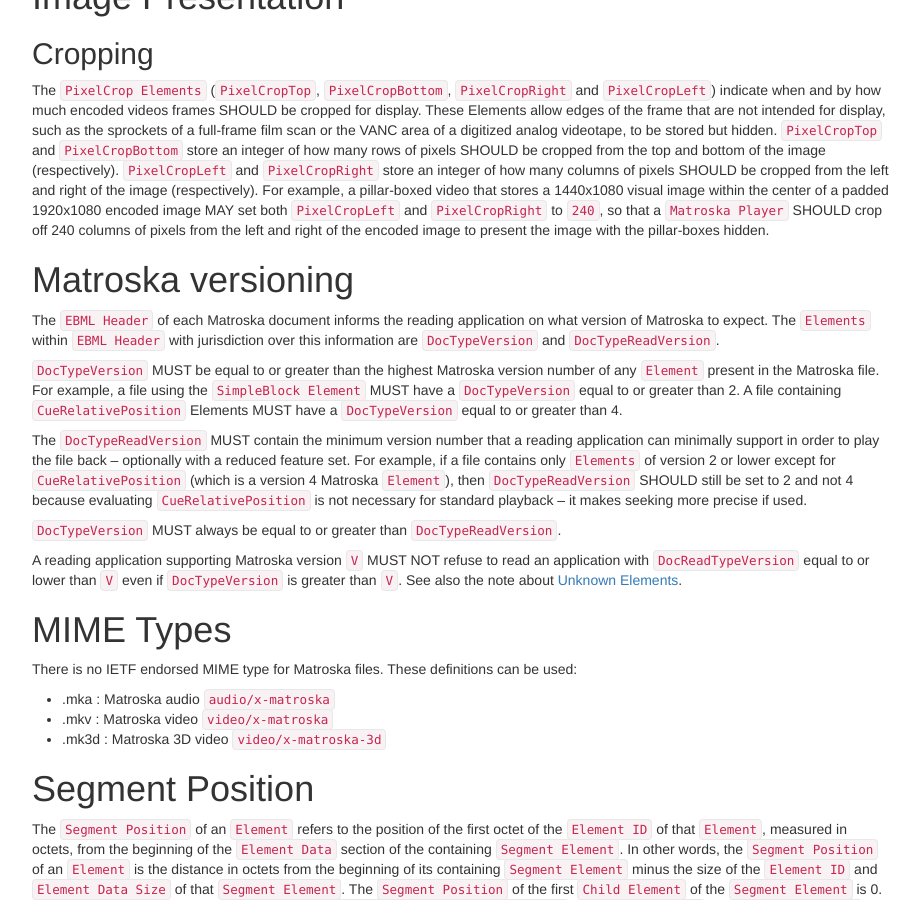
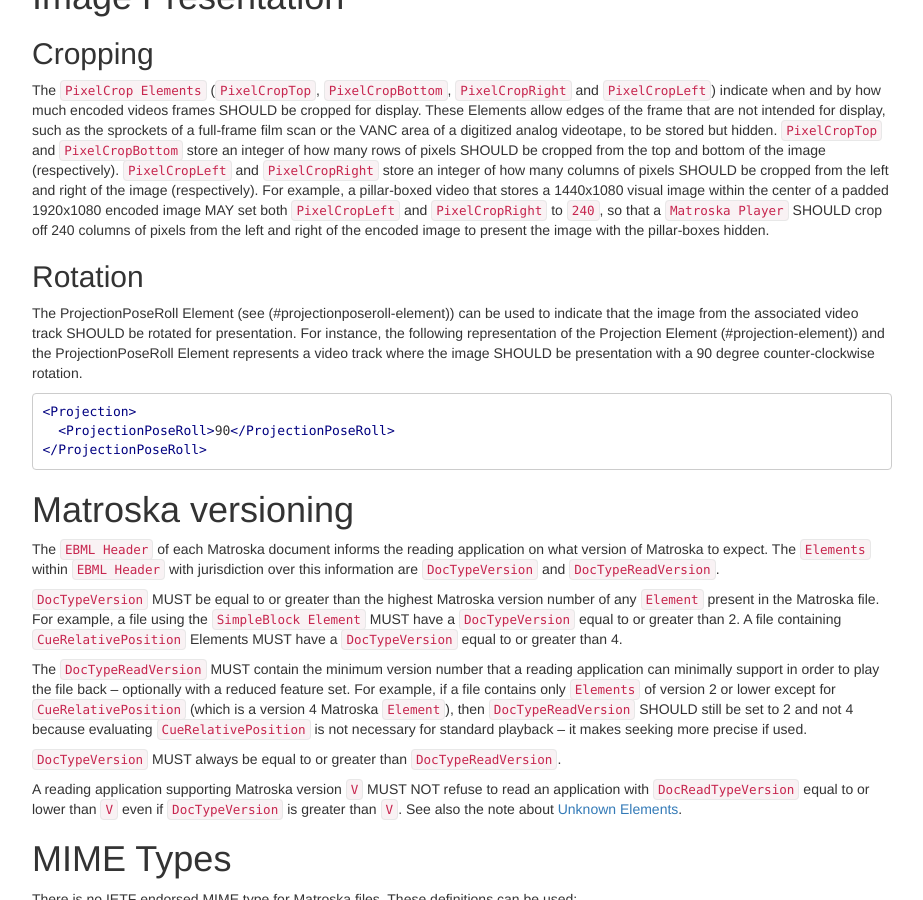
Before and after one commit to ietf-wg-cellar/matroska-specification, a Jekyll site: the page built from notes.md, in a window 1280 px wide and 900 px high, scrolled down 1073 px. Shown: the whole window, without its empty margins (273-1196 px from the left). Built offline with Jekyll 4.4.1, drawn with Linux system fonts in a browser that asks for light colours; our own code applies the rules of GitHub Pages for plain Markdown files.

Commit message:
draft a section on image rotation
addresses https://github.com/cellar-wg/matroska-specification/issues/269

````diff
--- a/notes.md
+++ b/notes.md
@@ -43,6 +43,16 @@
 ## Cropping
 
 The `PixelCrop Elements` (`PixelCropTop`, `PixelCropBottom`, `PixelCropRight` and `PixelCropLeft`) indicate when and by how much encoded videos frames SHOULD be cropped for display. These Elements allow edges of the frame that are not intended for display, such as the sprockets of a full-frame film scan or the VANC area of a digitized analog videotape, to be stored but hidden. `PixelCropTop` and `PixelCropBottom` store an integer of how many rows of pixels SHOULD be cropped from the top and bottom of the image (respectively). `PixelCropLeft` and `PixelCropRight` store an integer of how many columns of pixels SHOULD be cropped from the left and right of the image (respectively). For example, a pillar-boxed video that stores a 1440x1080 visual image within the center of a padded 1920x1080 encoded image MAY set both `PixelCropLeft` and `PixelCropRight` to `240`, so that a `Matroska Player` SHOULD crop off 240 columns of pixels from the left and right of the encoded image to present the image with the pillar-boxes hidden.
+
+## Rotation
+
+The ProjectionPoseRoll Element (see (#projectionposeroll-element)) can be used to indicate that the image from the associated video track SHOULD be rotated for presentation. For instance, the following representation of the Projection Element (#projection-element)) and the ProjectionPoseRoll Element represents a video track where the image SHOULD be presentation with a 90 degree counter-clockwise rotation.
+
+```xml
+<Projection>
+  <ProjectionPoseRoll>90</ProjectionPoseRoll>
+</ProjectionPoseRoll>
+```
 
 # Matroska versioning
 
````
